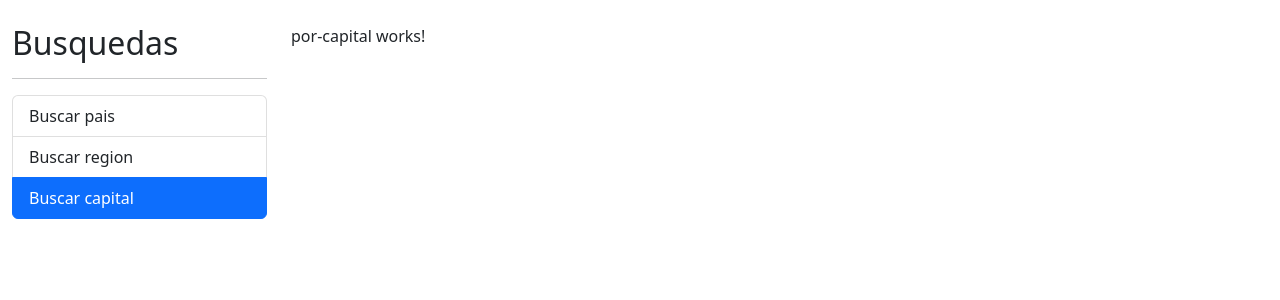
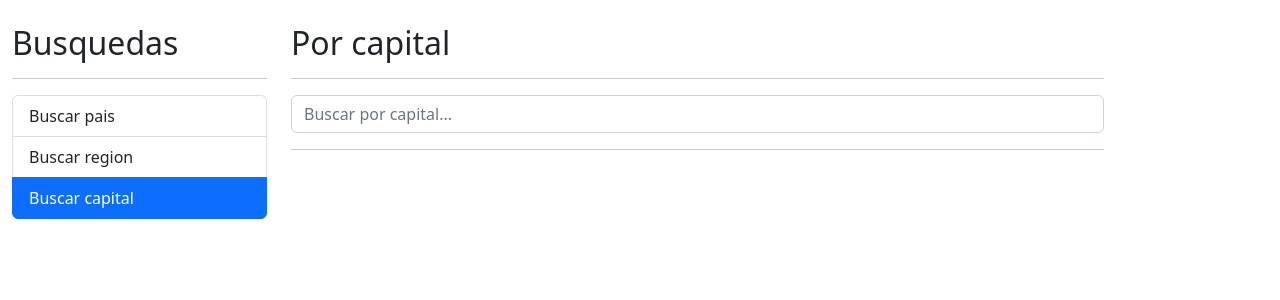
Before and after one commit to avexyk/angular, an Angular app in the folder s08-spa/: page /capital in a window 1280 px wide. Shown: the top 300 px of the page. Built offline with nearby package versions, Linux system fonts and the light colour scheme.

Commit message:
por-capital: ADD api busqueda, metodos

```diff
--- a/s08-spa/src/app/pais/components/pais-input/pais-input.component.html
+++ b/s08-spa/src/app/pais/components/pais-input/pais-input.component.html
@@ -4,5 +4,5 @@
             class="form-control"
             [(ngModel)]="termino"
             (input)="teclaPresionada()"
-            placeholder="Buscar pais...">
+            [placeholder]="placeholder">
 </form>
--- a/s08-spa/src/app/pais/components/pais-input/pais-input.component.ts
+++ b/s08-spa/src/app/pais/components/pais-input/pais-input.component.ts
@@ -1,4 +1,4 @@
-import { Component, EventEmitter, OnInit, Output } from '@angular/core';
+import { Component, EventEmitter, Input, OnInit, Output } from '@angular/core';
 import { debounceTime, Subject } from 'rxjs';
 
 @Component({
@@ -12,6 +12,9 @@ export class PaisInputComponent implements OnInit {
   @Output('onEnter') onEnter: EventEmitter<string> = new EventEmitter();
   // Se emite cuando la persona deja de escribir
   @Output('onDebounce') onDebounce: EventEmitter<string> = new EventEmitter();
+
+  // Recibe propiedad de placeholder
+  @Input('placeholder') placeholder = "";
 
   // subject crea un observable manualmente
   debouncer: Subject<string> = new Subject();
--- a/s08-spa/src/app/pais/components/pais-tabla/pais-tabla.component.html
+++ b/s08-spa/src/app/pais/components/pais-tabla/pais-tabla.component.html
@@ -14,7 +14,7 @@
             <td>
                 <img [src]="pais.flags.png" width="32" [alt]="pais.flag">
             </td>
-            <td>{{ pais.name }}</td>
+            <td>{{ pais.capital }}, {{ pais.name }}</td>
             <td>{{ pais.population | number }}</td>
             <td>
                 <a [routerLink]="['/pais', pais.alpha2Code ]">Ver....</a>
--- a/s08-spa/src/app/pais/pages/por-capital/por-capital.component.html
+++ b/s08-spa/src/app/pais/pages/por-capital/por-capital.component.html
@@ -1 +1,23 @@
-<p>por-capital works!</p>
+<h2>Por capital</h2>
+<hr>
+
+<div class="row">
+    <div class="col">
+        <app-pais-input
+            (onEnter)="buscar( $event )"
+            placeholder="Buscar por capital...">
+        </app-pais-input>
+    </div>
+</div>
+
+<hr>
+
+<div *ngIf="hayError" class="alert alert-danger">
+    No se encontro nada con el termino {{ termino }}
+</div>
+
+<div *ngIf="capitales.length > 0" class="row">
+    <div class="col">
+        <app-pais-tabla [paises]="capitales"></app-pais-tabla>
+    </div>
+</div>
--- a/s08-spa/src/app/pais/pages/por-capital/por-capital.component.ts
+++ b/s08-spa/src/app/pais/pages/por-capital/por-capital.component.ts
@@ -1,4 +1,6 @@
 import { Component, OnInit } from '@angular/core';
+import { PaisService } from '../../services/pais.service';
+import { Country } from '../../interfaces/pais.interface';
 
 @Component({
   selector: 'app-por-capital',
@@ -8,9 +10,35 @@ import { Component, OnInit } from '@angular/core';
 })
 export class PorCapitalComponent implements OnInit {
 
-  constructor() { }
+  termino: string = "";
+  hayError: boolean = false;
+  capitales: Country[] = [];
+
+  constructor(
+    private paisService: PaisService,
+  ) { }
 
   ngOnInit(): void {
   }
 
+  buscar( termino: string ): void {
+    this.hayError = false;
+    this.termino = termino;
+
+    this.paisService.buscarCapital( this.termino )
+        .subscribe({
+          next: capitales => {
+            this.capitales = capitales;
+          },
+          error: err => {
+            this.capitales = [];
+            this.hayError = true;
+          },
+          complete: () => {
+            console.info( 'search capital complete' );
+          }
+        });
+
+  }
+
 }
--- a/s08-spa/src/app/pais/pages/por-pais/por-pais.component.html
+++ b/s08-spa/src/app/pais/pages/por-pais/por-pais.component.html
@@ -4,7 +4,9 @@
 <div class="row">
     <div class="col">
         <app-pais-input
-            (onEnter)="buscar( $event )">
+            (onEnter)="buscar( $event )"
+            (onDebounce)="sugerencias( $event )"
+            placeholder="Buscar por pais...">
         </app-pais-input>
     </div>
 </div>
--- a/s08-spa/src/app/pais/pages/por-pais/por-pais.component.ts
+++ b/s08-spa/src/app/pais/pages/por-pais/por-pais.component.ts
@@ -43,4 +43,9 @@ export class PorPaisComponent implements OnInit {
         });
   }
 
+  sugerencias( termino: string ) {
+    this.hayError = false;
+    // TODO: Crear sugerencias
+  }
+
 }
--- a/s08-spa/src/app/pais/services/pais.service.ts
+++ b/s08-spa/src/app/pais/services/pais.service.ts
@@ -10,6 +10,7 @@ import { Country } from '../interfaces/pais.interface';
 export class PaisService {
 
   private ENDPOINT_NAME: string = environment.ENDPOINTS.NAME;
+  private ENDPOINT_CAPITAL: string = environment.ENDPOINTS.CAPITAL;
 
   constructor(
     private http: HttpClient
@@ -27,4 +28,8 @@ export class PaisService {
 
   }
 
+  buscarCapital( termino: string ): Observable<Country[]> {
+    return this.http.get<Country[]>(`${this.ENDPOINT_CAPITAL}/${ termino }`);
+  }
+
 }
--- a/s08-spa/src/environments/environment.ts
+++ b/s08-spa/src/environments/environment.ts
@@ -8,6 +8,7 @@ export const environment = {
   production: false,
   ENDPOINTS: {
     NAME: BASE_API + '/name',
+    CAPITAL: BASE_API + '/capital',
   },
   KEYS: {
 
```
